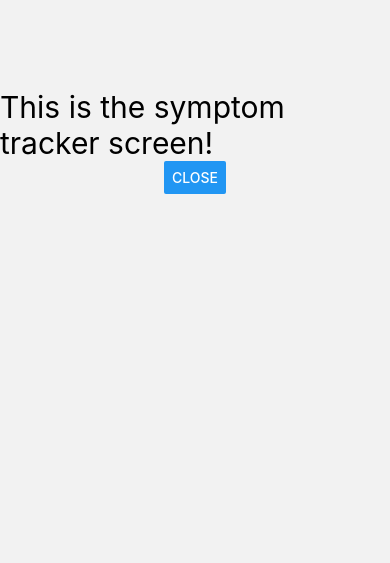
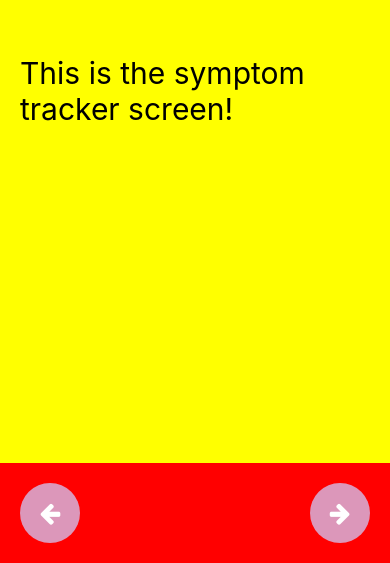
Before and after one commit to rameezh88/SymptomTracker, a React Native app: screen /SymptomTrackerScreen in a window 390 px wide. Shown: the part 281-844 px from the top of the page. Built offline with nearby package versions, Linux system fonts and the light colour scheme.

Commit message:
Add initial layout for SymptomTrackerScreen

```diff
--- /dev/null
+++ b/src/components/RoundButton/index.tsx
@@ -0,0 +1,28 @@
+import { Container } from "./styles";
+
+export type RoundButtonProps = {
+  onPress: () => void;
+  children?: React.ReactNode;
+  disabled?: boolean;
+};
+
+const RoundButton: React.FC<RoundButtonProps> = ({
+  onPress,
+  children,
+  disabled = false,
+}) => {
+  return (
+    <Container
+      disabled={disabled}
+      onPress={() => {
+        if (!disabled) {
+          onPress();
+        }
+      }}
+    >
+      {children}
+    </Container>
+  );
+};
+
+export default RoundButton;
--- /dev/null
+++ b/src/components/RoundButton/styles.ts
@@ -0,0 +1,13 @@
+import styled from "styled-components/native";
+import { colors } from "../../constants/colors";
+import { RoundButtonProps } from ".";
+
+export const Container = styled.Pressable<RoundButtonProps>`
+  height: 60px;
+  width: 60px;
+  border-radius: 30px;
+  align-items: center;
+  justify-content: center;
+  background-color: ${(props) =>
+    props.disabled ? colors.disabled : colors.primary};
+`;
--- a/src/constants/colors.ts
+++ b/src/constants/colors.ts
@@ -1,6 +1,7 @@
 export const colors = {
   primary: "#DC97BA",
-  secondary: "##C5DBFA",
+  secondary: "#C5DBFA",
+  disabled: "#9e9e9e",
   severity: {
     veryLow: "#70DAE6",
     low: "#B0EB74",
--- a/src/screens/HomeScreen/index.tsx
+++ b/src/screens/HomeScreen/index.tsx
@@ -16,6 +16,7 @@ const HomeScreen: React.FC<HomeScreenProps> = ({ navigation }) => {
 
   return (
     <Container>
+      {/* Show symptoms when we have them */}
       {symptoms && (
         <FlashList
           data={symptoms}
@@ -23,11 +24,13 @@ const HomeScreen: React.FC<HomeScreenProps> = ({ navigation }) => {
           estimatedItemSize={200}
         />
       )}
+      {/* Show a placeholder when we have no symptoms */}
       {!symptoms && (
         <Placeholder>
           {`This is where your tracked symptoms show up.\n\nClick on the button below to add a new symptom!`}{" "}
         </Placeholder>
       )}
+      {/* Add symptom button that navigates to the symptom-tracker modal */}
       <AddNewSymptomButton
         onPress={() => navigation.navigate("SymptomTrackerScreen")}
       >
--- a/src/screens/SymptomTrackerScreen/index.tsx
+++ b/src/screens/SymptomTrackerScreen/index.tsx
@@ -1,19 +1,72 @@
+import { FontAwesome } from "@expo/vector-icons";
 import { NavigationProp } from "@react-navigation/native";
-import { Button, Text, View } from "react-native";
+import { Text } from "react-native";
 import { RootStackParamList } from "../../navigation";
+import {
+  BottomContainer,
+  Container,
+  NextButton,
+  PreviousButton,
+  TopContainer,
+} from "./styles";
 
 interface SymptomTrackerScreenProps {
   navigation: NavigationProp<RootStackParamList, "SymptomTrackerScreen">;
 }
 
+const steps = [
+  {
+    title: "What are you feeling right now?",
+    symptomField: "name",
+    Component: <Text>Name</Text>,
+  },
+  {
+    title: "Pick a date",
+    symptomField: "date",
+    Component: <Text>Date</Text>,
+  },
+  {
+    title: "How severe is it?",
+    symptomField: "severity",
+    Component: <Text>Severity</Text>,
+  },
+  {
+    title: "Anything else you'd like to add?",
+    symptomField: "description",
+    Component: <Text>Description</Text>,
+  },
+  {
+    title: "All done! Yay!",
+    Component: <Text>All done!</Text>,
+  },
+];
+
 const SymptomTrackerScreen: React.FC<SymptomTrackerScreenProps> = ({
   navigation,
 }) => {
+  // const [currentStep, setCurrentStep] = useState(0);
+
+  const handlePreviousPress = () => {};
+  const handleNextPress = () => {};
+
   return (
-    <View style={{ flex: 1, alignItems: "center", justifyContent: "center" }}>
-      <Text style={{ fontSize: 30 }}>This is the symptom tracker screen!</Text>
-      <Button onPress={() => navigation.goBack()} title="Close" />
-    </View>
+    <Container
+      style={{ flex: 1, alignItems: "center", justifyContent: "center" }}
+    >
+      <TopContainer>
+        <Text style={{ fontSize: 30 }}>
+          This is the symptom tracker screen!
+        </Text>
+      </TopContainer>
+      <BottomContainer>
+        <PreviousButton onPress={handlePreviousPress}>
+          <FontAwesome name="arrow-left" size={24} color="white" />
+        </PreviousButton>
+        <NextButton onPress={handleNextPress}>
+          <FontAwesome name="arrow-right" size={24} color="white" />
+        </NextButton>
+      </BottomContainer>
+    </Container>
   );
 };
 
--- /dev/null
+++ b/src/screens/SymptomTrackerScreen/styles.ts
@@ -0,0 +1,27 @@
+import styled from "styled-components/native";
+import RoundButton from "../../components/RoundButton";
+
+export const Container = styled.View`
+  flex: 1;
+`;
+
+export const TopContainer = styled.View`
+  flex: 1;
+  padding: 20px;
+  width: 100%;
+  background-color: yellow;
+  align-items: center;
+  justify-content: center;
+`;
+
+export const BottomContainer = styled.View`
+  padding: 20px;
+  flex-direction: row;
+  width: 100%;
+  background-color: red;
+  justify-content: space-between;
+`;
+
+export const PreviousButton = styled(RoundButton)``;
+
+export const NextButton = styled(RoundButton)``;
```
